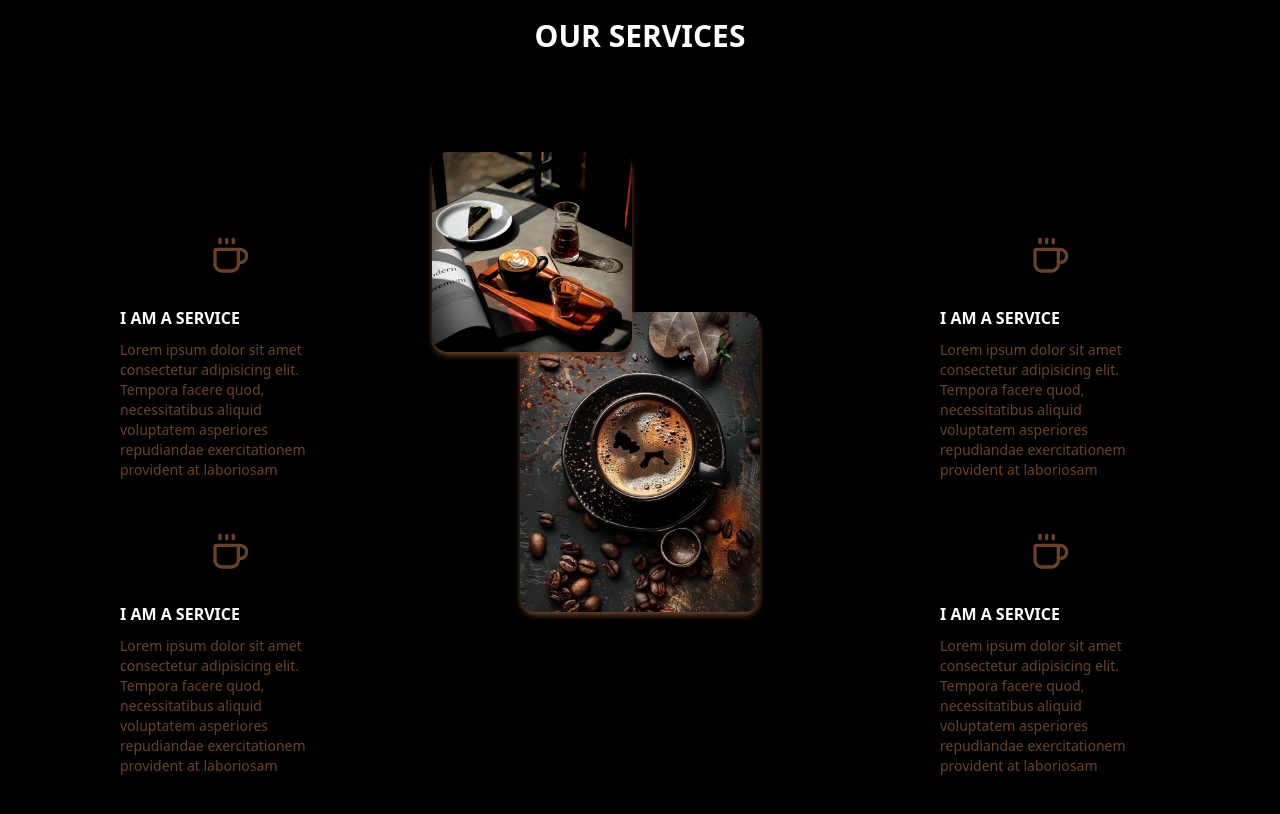
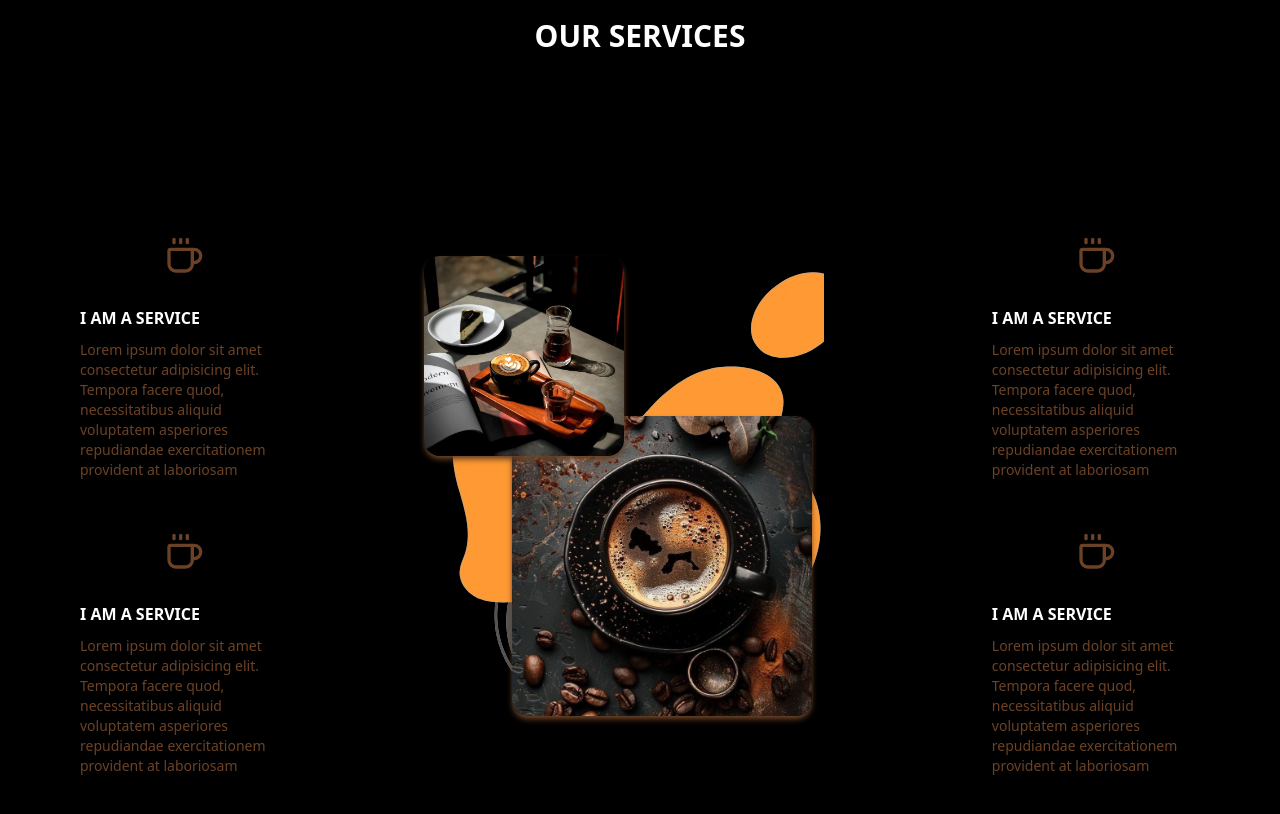
Before and after one commit to Harziz712/vibecoffe, a React (Vite) app: page / in a window 1280 px wide. Shown: the part 1820-2634 px from the top of the page. Built offline with nearby package versions, Linux system fonts and the light colour scheme.

Commit message:
add: abstract background to image stack

```diff
--- a/src/assets/images.tsx
+++ b/src/assets/images.tsx
@@ -2,7 +2,9 @@ import coffe from "./cofee.png"
 import coffebar1 from "./coffebar1.jpg"
 import coffee from "./coffebar2.jpg"
 import coffeback from "./coffeback.jpg"
+import logo from "./logo.png"
+import coffebg from "./coffebg.png"
 
 export const images = {
-    coffe , coffebar1, coffee , coffeback
+    coffe , coffebar1, coffee , coffeback , logo, coffebg
 }
--- a/src/components/service.tsx
+++ b/src/components/service.tsx
@@ -8,10 +8,16 @@ const Service = () => {
                Our Services
             </h2>
             <div className=" md:flex md:justify-around px-20 md:px-10 pt-[5%] ">
-            <div className="flex-col w-[100%] md:w-[25%]  py-20">    <ServiceDetail/>
+            <div className="flex-col w-[100%] md:w-[25%] md:mr-10 py-20">    <ServiceDetail/>
             </div>
-    <div className="relative py-[18%] px-[5%] md:w-[30%] hidden md:grid"><ImageStack/></div>
+    {/* <div className="relative py-[18%] px-[5%] md:px-0 md:w-[35%] hidden md:grid overflow-visible"><ImageStack/></div>
+    //
+    //  */}
 
+<div className='md:w-[50%] top-70 md:p-10  relative md:pl-[12%]  hidden md:grid '>
+        <ImageStack/>
+
+        </div>
     <div className="flex-col w-[100%] md:w-[25%] pb-20 md:py-20 ">   <ServiceDetail/>
              </div>
 
--- a/src/components/ui/ui.tsx
+++ b/src/components/ui/ui.tsx
@@ -47,7 +47,7 @@ export const HomeDetail = () =>{
             </h2>
             <p className="text-sm">Lorem ipsum dolor, sit amet consectetur adipisicing elit. Magni corporis quae, at fuga doloribus dolores a blanditiis quasi est, architecto repellendus incidunt nihil, nam rem amet? Nam atque dolorum fugiat.</p>
             <Button className="text-1xl font-medium rounded-2xl p-5 font-bold">Buy now!</Button>
-        </div>
+    </div>
     )
 }
 
@@ -69,7 +69,8 @@ export const ImageStack = () =>{
     return (
         <div className=" text-muted-foreground -right-20  md:-right-0 space-y-5 px-20 relative">
           <img src={images.coffebar1} className="h-[200px] w-[200px]  rounded-2xl `backdrop-blur-md shadow-md shadow-accent z-10 absolute -top-50 md:-left-22  -left-15 object-cover "/>
-          <img src={images.coffee}  className="md:h-[300px] h-[250px] object-cover md:w-[300px] w-[250px] rounded-2xl `backdrop-blur-md shadow-md shadow-accent absolute -top-10 left-6 md:left-0"/>
+          <img src={images.coffebg} className="md:h-[500px]  md:w-full z-1 absolute md:-top-56 -top-70 md:-left-22  -left-34 object-cover "/>
+          <img src={images.coffee}  className="md:h-[300px] h-[250px] object-cover md:w-[300px] w-[250px] rounded-2xl z-5 backdrop-blur-md shadow-md shadow-accent absolute -top-10 left-6 md:left-0"/>
         </div>
     )
 }
@@ -93,6 +94,6 @@ export const ServiceDetail = () => {
 export const Logo = () => {
     return (
         // <h2 className='md:w-[30%]'>LOGO.</h2>
-        <img src=" " alt="LOGO."/>
+        <img src={images.logo}  className="h-15 w-20" alt="LOGO."/>
     )
 }
```
Also changed, not shown: src/assets/coffebg.png (added), src/assets/logo.png (added).
